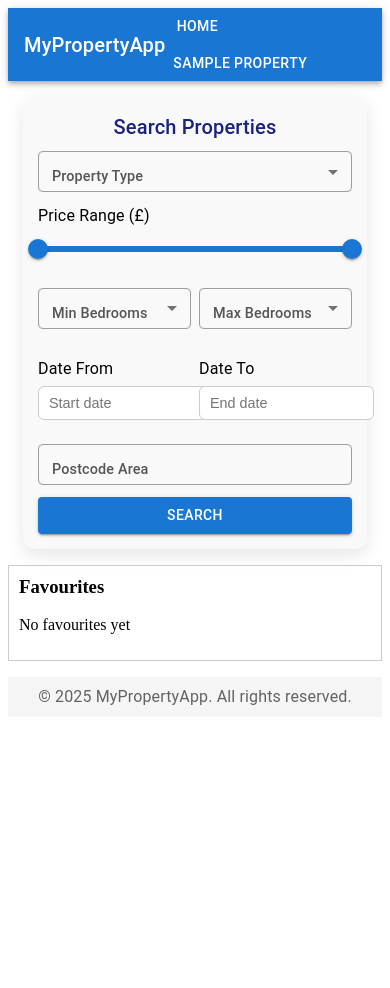
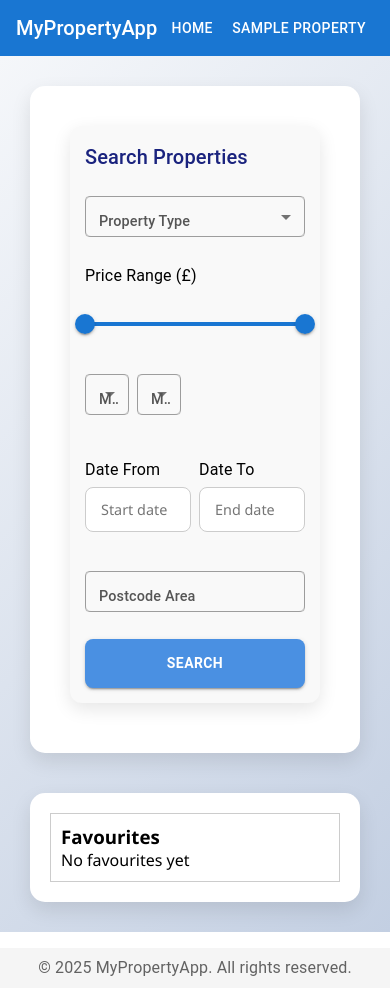
Before and after one commit to binadi-28/Advance-client-side-coursework, a React (Vite) app: page / in a window 390 px wide. Before the commit the page ends 844 px from the top, so only its background shows below. Built offline with nearby package versions, Linux system fonts and the light colour scheme.

Commit message:
second commit

```diff
--- a/src/pages/SearchPage.css
+++ b/src/pages/SearchPage.css
@@ -0,0 +1,152 @@
+/* Global resets */
+* {
+  box-sizing: border-box;
+  margin: 0;
+  padding: 0;
+  font-family: 'Segoe UI', Tahoma, Geneva, Verdana, sans-serif;
+}
+
+/* Body styling */
+.search-page {
+  display: flex;
+  flex-direction: row;
+  gap: 20px;
+  padding: 30px;
+  background: linear-gradient(135deg, #f5f7fa, #c3cfe2);
+  min-height: 100vh;
+}
+
+/* Main search + results area */
+.search-page-main {
+  flex: 3;
+  background-color: #ffffff;
+  padding: 25px;
+  border-radius: 15px;
+  box-shadow: 0 8px 20px rgba(0, 0, 0, 0.1);
+}
+
+/* Sidebar styling */
+.search-page-sidebar {
+  flex: 1;
+  background-color: #ffffff;
+  padding: 20px;
+  border-radius: 15px;
+  height: fit-content;
+  box-shadow: 0 8px 20px rgba(0, 0, 0, 0.1);
+}
+
+/* SearchForm styling */
+.search-page-main form {
+  display: flex;
+  flex-wrap: wrap;
+  gap: 15px;
+  margin-bottom: 25px;
+}
+
+.search-page-main input,
+.search-page-main select {
+  flex: 1 1 150px;
+  padding: 12px 15px;
+  border-radius: 8px;
+  border: 1px solid #ccc;
+  transition: all 0.3s ease;
+}
+
+.search-page-main input:focus,
+.search-page-main select:focus {
+  border-color: #4a90e2;
+  outline: none;
+  box-shadow: 0 0 8px rgba(74, 144, 226, 0.3);
+}
+
+.search-page-main button {
+  padding: 12px 25px;
+  border: none;
+  background-color: #4a90e2;
+  color: white;
+  font-weight: 600;
+  border-radius: 8px;
+  cursor: pointer;
+  transition: all 0.3s ease;
+}
+
+.search-page-main button:hover {
+  background-color: #357ab7;
+}
+
+/* PropertyList styling */
+.property-list {
+  display: grid;
+  grid-template-columns: repeat(auto-fill, minmax(250px, 1fr));
+  gap: 20px;
+}
+
+.property-card {
+  background-color: #f9f9f9;
+  border-radius: 12px;
+  overflow: hidden;
+  box-shadow: 0 6px 15px rgba(0, 0, 0, 0.08);
+  transition: transform 0.3s ease, box-shadow 0.3s ease;
+}
+
+.property-card:hover {
+  transform: translateY(-5px);
+  box-shadow: 0 10px 20px rgba(0, 0, 0, 0.15);
+}
+
+.property-card img {
+  width: 100%;
+  height: 160px;
+  object-fit: cover;
+}
+
+.property-card-content {
+  padding: 15px;
+}
+
+.property-card-content h3 {
+  font-size: 1.2rem;
+  margin-bottom: 8px;
+  color: #333;
+}
+
+.property-card-content p {
+  font-size: 0.95rem;
+  color: #666;
+  margin-bottom: 6px;
+}
+
+/* FavouriteList styling */
+.favourite-list h2 {
+  font-size: 1.3rem;
+  margin-bottom: 15px;
+  color: #333;
+}
+
+.favourite-list-item {
+  display: flex;
+  justify-content: space-between;
+  padding: 12px 10px;
+  border-bottom: 1px solid #eee;
+  transition: background-color 0.3s ease;
+}
+
+.favourite-list-item:hover {
+  background-color: #f0f4f8;
+}
+
+/* Responsive layout */
+@media (max-width: 1024px) {
+  .search-page {
+    flex-direction: column;
+  }
+
+  .search-page-main,
+  .search-page-sidebar {
+    width: 100%;
+  }
+
+  .search-page-sidebar {
+    margin-top: 20px;
+  }
+}
```
